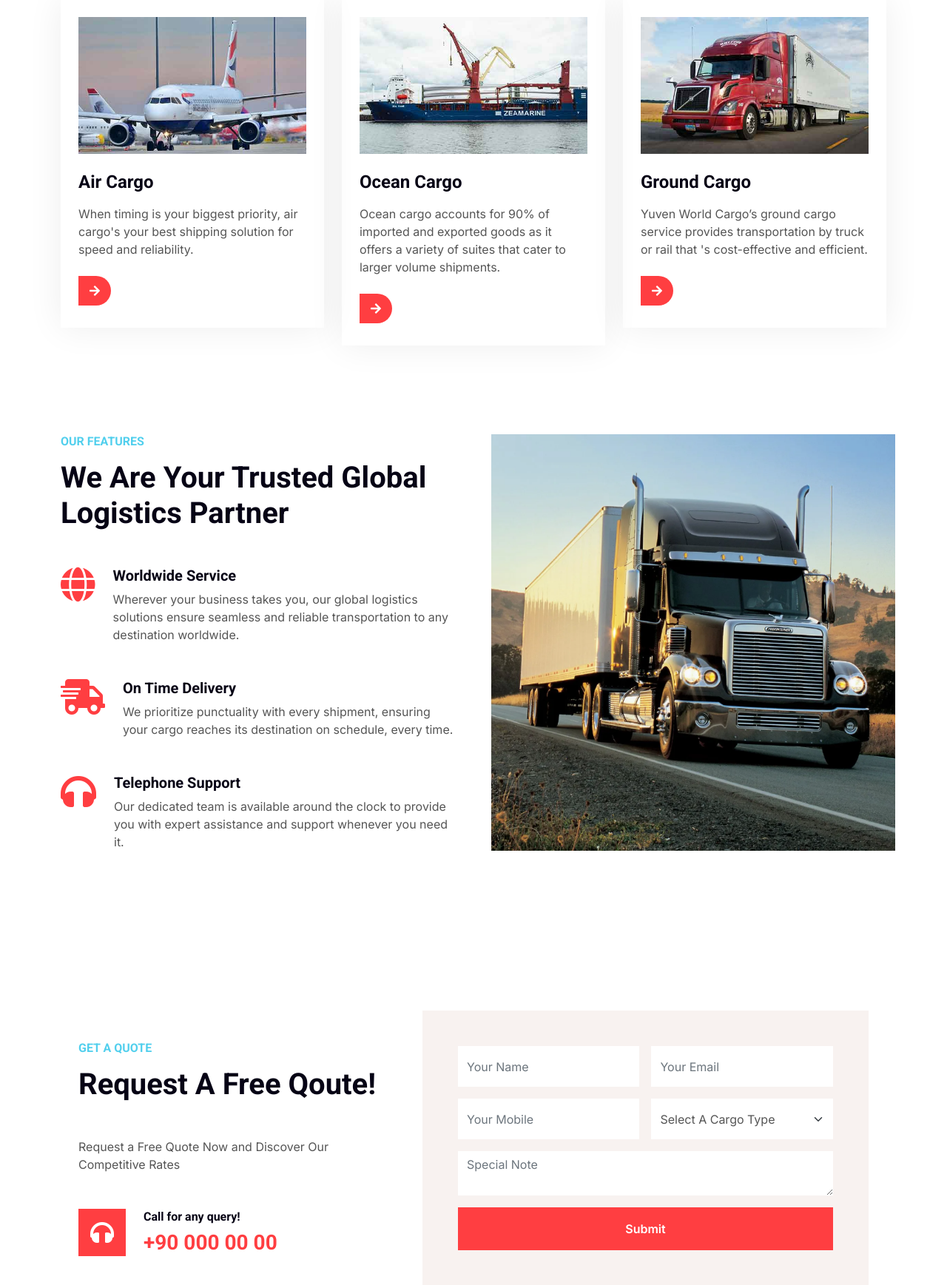
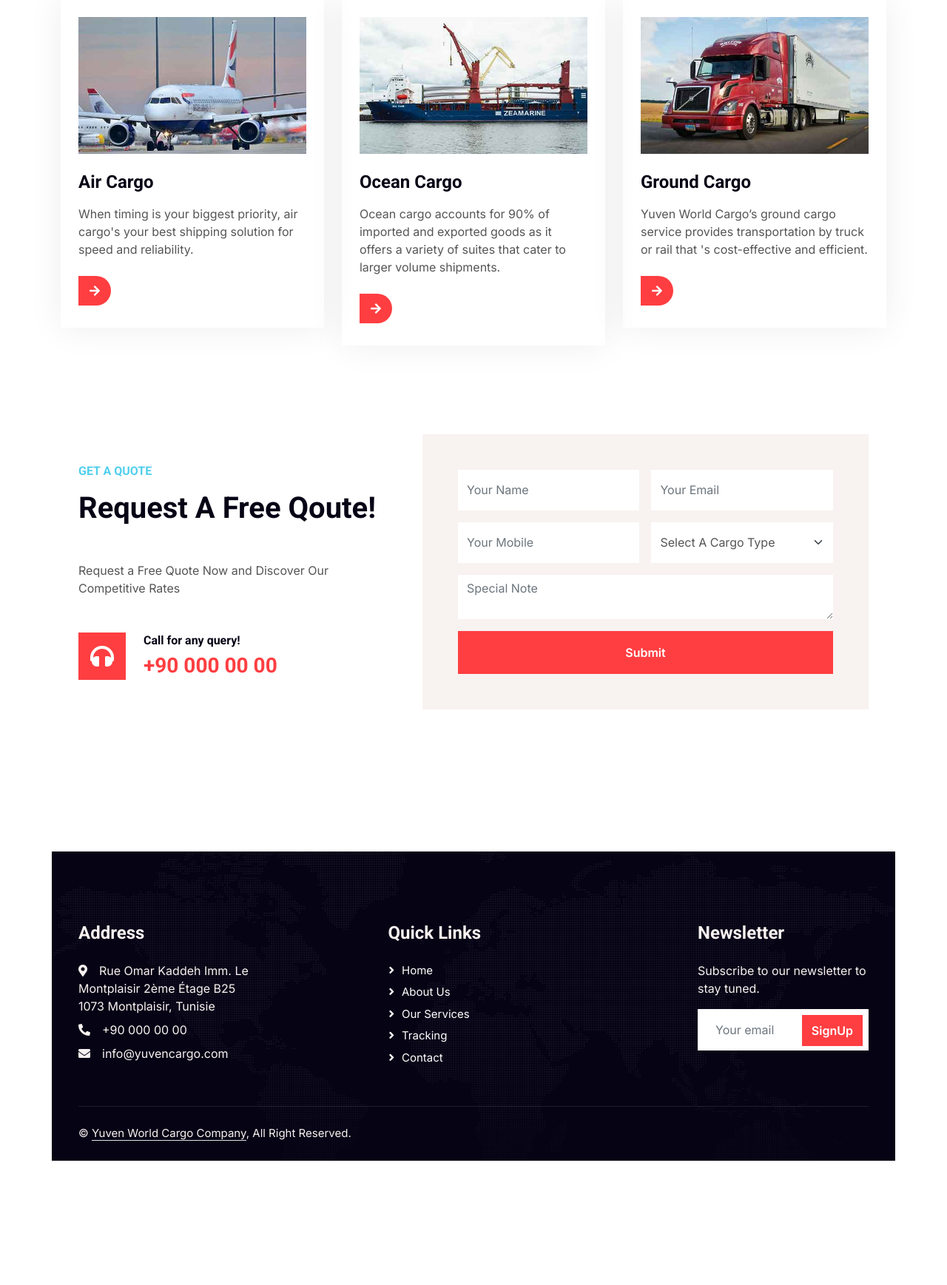
Before and after one commit to ardaozyildirim/yuvencargo, a PHP site: page / in a window 1280 px wide. Shown: the part 1977-3714 px from the top of the page at 74% size. After the commit the page ends 3546 px from the top, so only its background shows below. Run offline with PHP 8.4, Linux system fonts and the light colour scheme; some libraries are stand-ins or nearby versions.

Commit message:
removed our features from homepage

```diff
--- a/index.php
+++ b/index.php
@@ -159,44 +159,6 @@
     <!-- Service End -->
 
 
-    <!-- Feature Start -->
-    <div class="container-fluid overflow-hidden py-5 px-lg-0">
-        <div class="container feature py-5 px-lg-0">
-            <div class="row g-5 mx-lg-0">
-                <div class="col-lg-6 feature-text wow fadeInUp" data-wow-delay="0.1s">
-                    <h6 class="text-secondary text-uppercase mb-3">Our Features</h6>
-                    <h1 class="mb-5">We Are Your Trusted Global Logistics Partner</h1>
-                    <div class="d-flex mb-5 wow fadeInUp" data-wow-delay="0.3s">
-                        <i class="fa fa-globe text-primary fa-3x flex-shrink-0"></i>
-                        <div class="ms-4">
-                            <h5>Worldwide Service</h5>
-                            <p class="mb-0">Wherever your business takes you, our global logistics solutions ensure seamless and reliable transportation to any destination worldwide.</p>
-                        </div>
-                    </div>
-                    <div class="d-flex mb-5 wow fadeIn" data-wow-delay="0.5s">
-                        <i class="fa fa-shipping-fast text-primary fa-3x flex-shrink-0"></i>
-                        <div class="ms-4">
-                            <h5>On Time Delivery</h5>
-                            <p class="mb-0">We prioritize punctuality with every shipment, ensuring your cargo reaches its destination on schedule, every time.</p>
-                        </div>
-                    </div>
-                    <div class="d-flex mb-0 wow fadeInUp" data-wow-delay="0.7s">
-                        <i class="fa fa-headphones text-primary fa-3x flex-shrink-0"></i>
-                        <div class="ms-4">
-                            <h5>Telephone Support</h5>
-                            <p class="mb-0">Our dedicated team is available around the clock to provide you with expert assistance and support whenever you need it.</p>
-                        </div>
-                    </div>
-                </div>
-                <div class="col-lg-6 pe-lg-0 wow fadeInRight" data-wow-delay="0.1s" style="min-height: 400px;">
-                    <div class="position-relative h-100">
-                        <img class="position-absolute img-fluid w-100 h-100" src="img/truck.png" style="object-fit: cover;" alt="">
-                    </div>
-                </div>
-            </div>
-        </div>
-    </div>
-    <!-- Feature End -->
 
 
 
```
